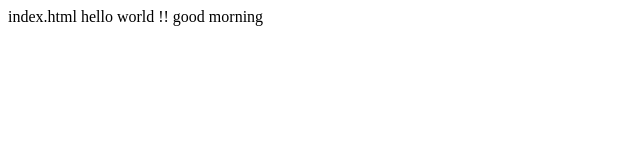
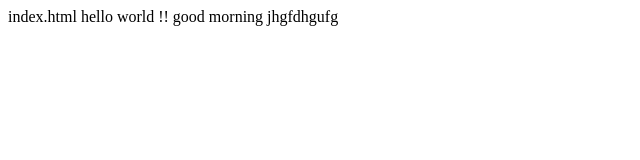
Before and after one commit to saikumarpol/ci-cd, a plain HTML site: page index.html in a window 1280 px wide. Shown: the whole page, without its empty margins (0-640 px from the left). Drawn offline with Linux system fonts and the light colour scheme.

Commit message:
Update index.html

```diff
--- a/index.html
+++ b/index.html
@@ -4,7 +4,7 @@
 <html>
     <Head>
         <body>
-            hello world !! good morning
+            hello world !! good morning jhgfdhgufg
         </body>
     </Head>
 </html>
```
